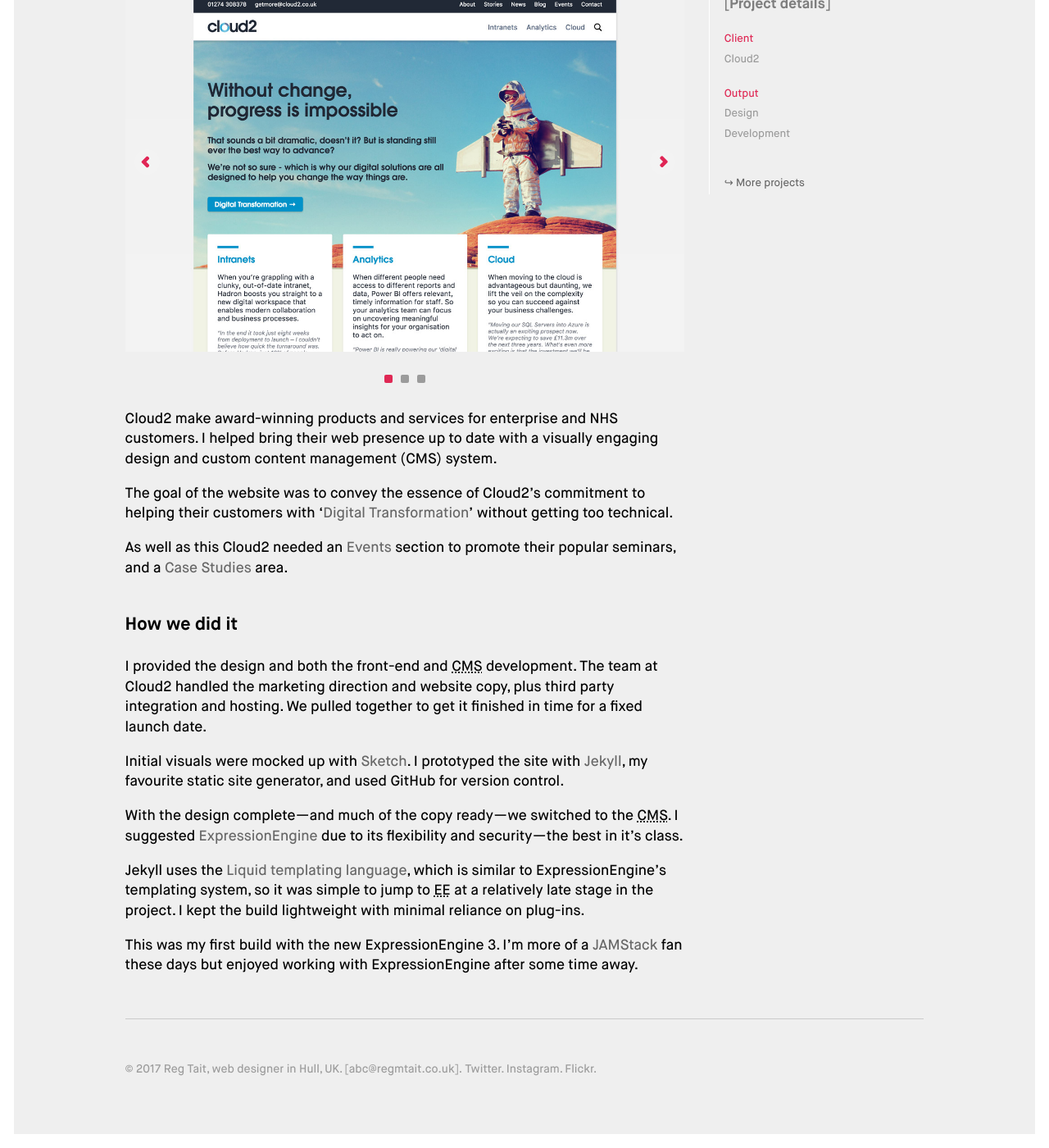
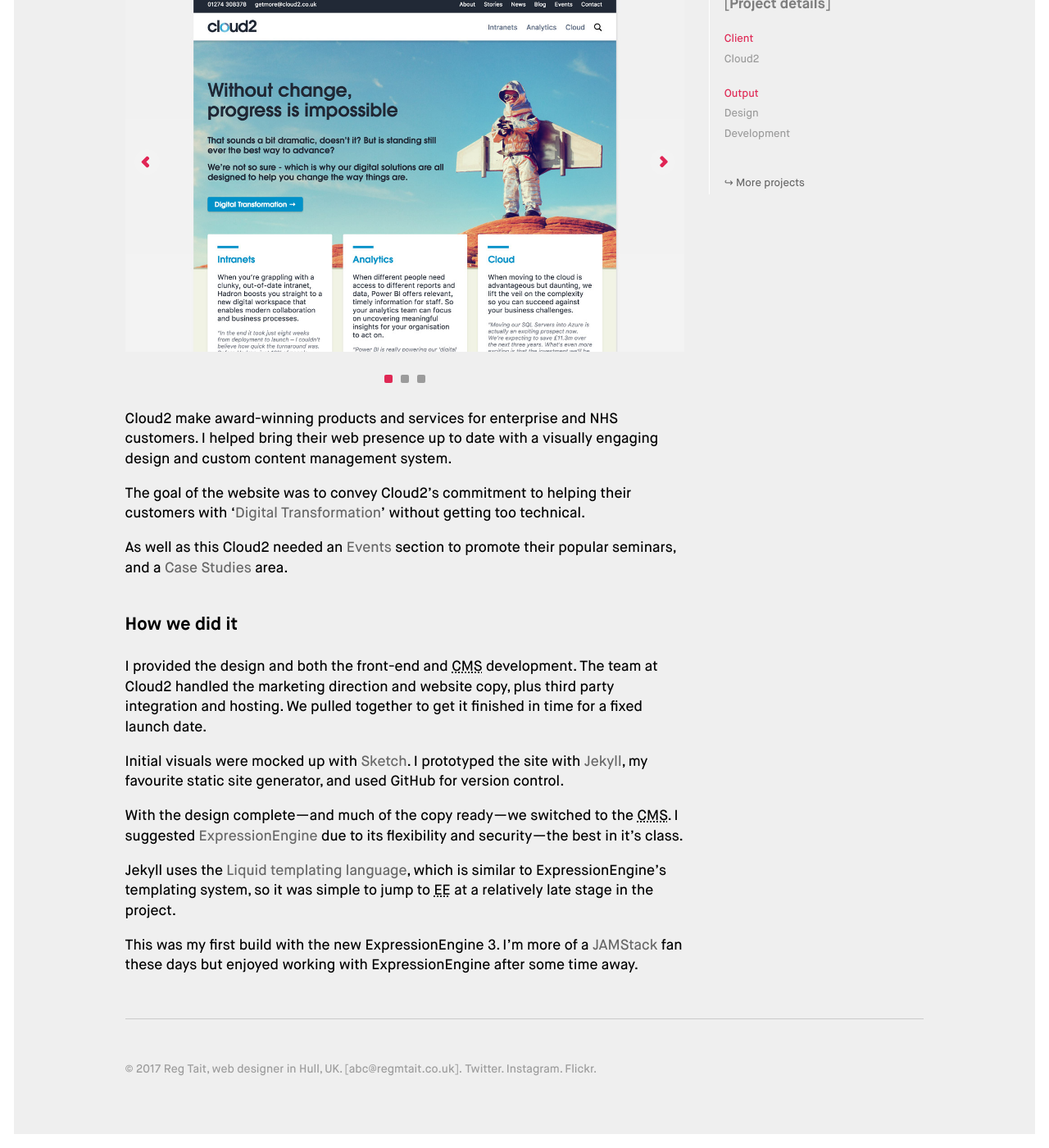
Before and after one commit to regmtait/regmtait.co.uk, a Jekyll site: the page built from _projects/cloud2-website.md, in a window 1280 px wide and 1400 px high, scrolled down 362 px. Shown: the whole window at 82% size. Built offline with Jekyll 4.4.1, drawn with Linux system fonts in a browser that asks for light colours.

Commit message:
Text edit

```diff
--- a/_projects/cloud2-website.md
+++ b/_projects/cloud2-website.md
@@ -30,9 +30,9 @@
 
 ---
 
-Cloud2 make award-winning products and services for enterprise and NHS customers. I helped bring their web presence up to date with a visually engaging design and custom content management (CMS) system.
+Cloud2 make award-winning products and services for enterprise and NHS customers. I helped bring their web presence up to date with a visually engaging design and custom content management system.
 
-The goal of the website was to convey the essence of Cloud2's commitment to helping their customers with '[Digital Transformation](https://cloud2.co.uk/page/digital-transformation 'What's 'Digital Transformation?')' without getting too technical.
+The goal of the website was to convey Cloud2's commitment to helping their customers with '[Digital Transformation](https://cloud2.co.uk/page/digital-transformation 'What's 'Digital Transformation?')' without getting too technical.
 
 As well as this Cloud2 needed an [Events](https://cloud2.co.uk/events 'Events at Cloud2') section to promote their popular seminars, and a [Case Studies](https://cloud2.co.uk/stories 'Case Study stories from Cloud2') area.
 
@@ -44,6 +44,6 @@
 
 With the design complete—and much of the copy ready—we switched to the <abbr title="content management system">CMS</abbr>. I suggested [ExpressionEngine](https://expressionengine.com/ 'ExpressionEngine CMS') due to its flexibility and security—the best in it's class.
 
-Jekyll uses the [Liquid templating language](https://shopify.github.io/liquid/ 'Liquid templating language from Shopify'), which is similar to ExpressionEngine's templating system, so it was simple to jump to <abbr title="ExpressionEngine">EE</abbr> at a relatively late stage in the project. I kept the build lightweight with minimal reliance on plug-ins.
+Jekyll uses the [Liquid templating language](https://shopify.github.io/liquid/ 'Liquid templating language from Shopify'), which is similar to ExpressionEngine's templating system, so it was simple to jump to <abbr title="ExpressionEngine">EE</abbr> at a relatively late stage in the project.
 
 This was my first build with the new ExpressionEngine 3. I'm more of a <a href="https://jamstack.org/" title="What's the JAMStack?">JAMStack</a> fan these days but enjoyed working with ExpressionEngine after some time away.
```
